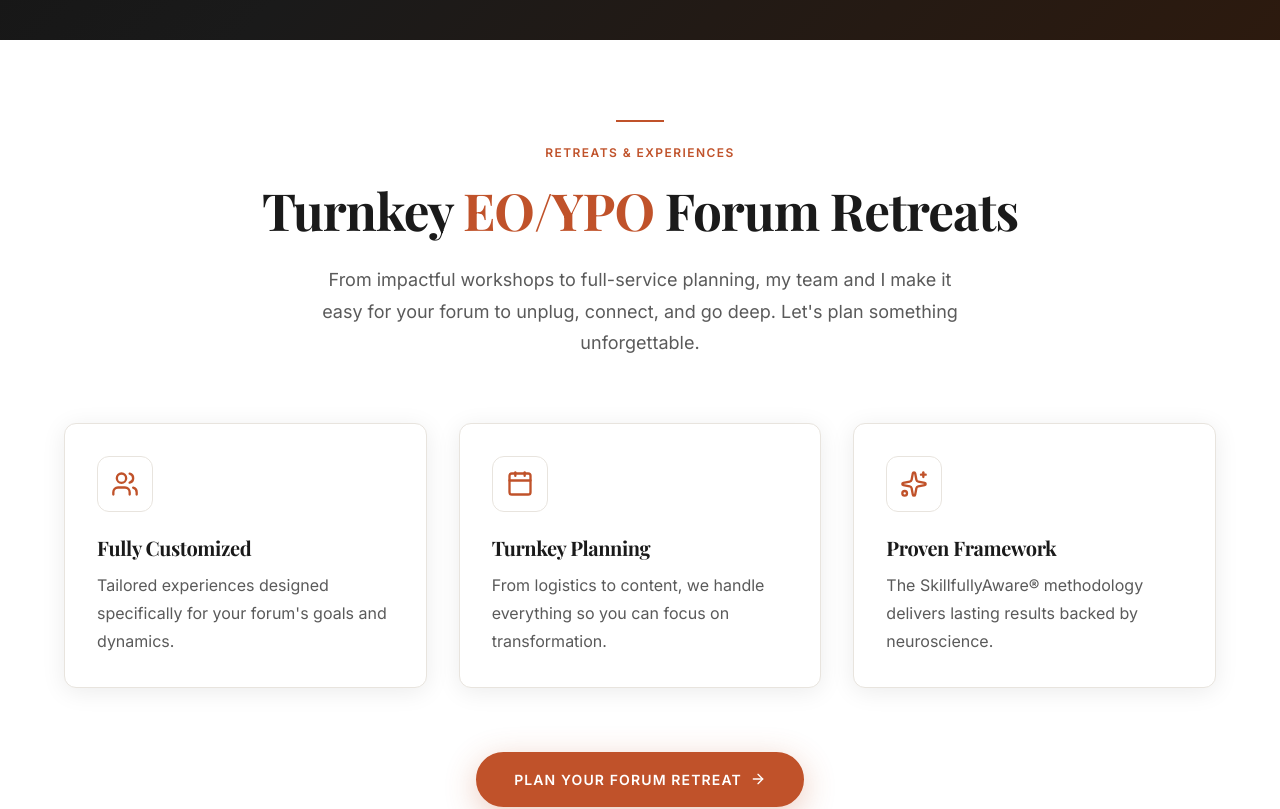
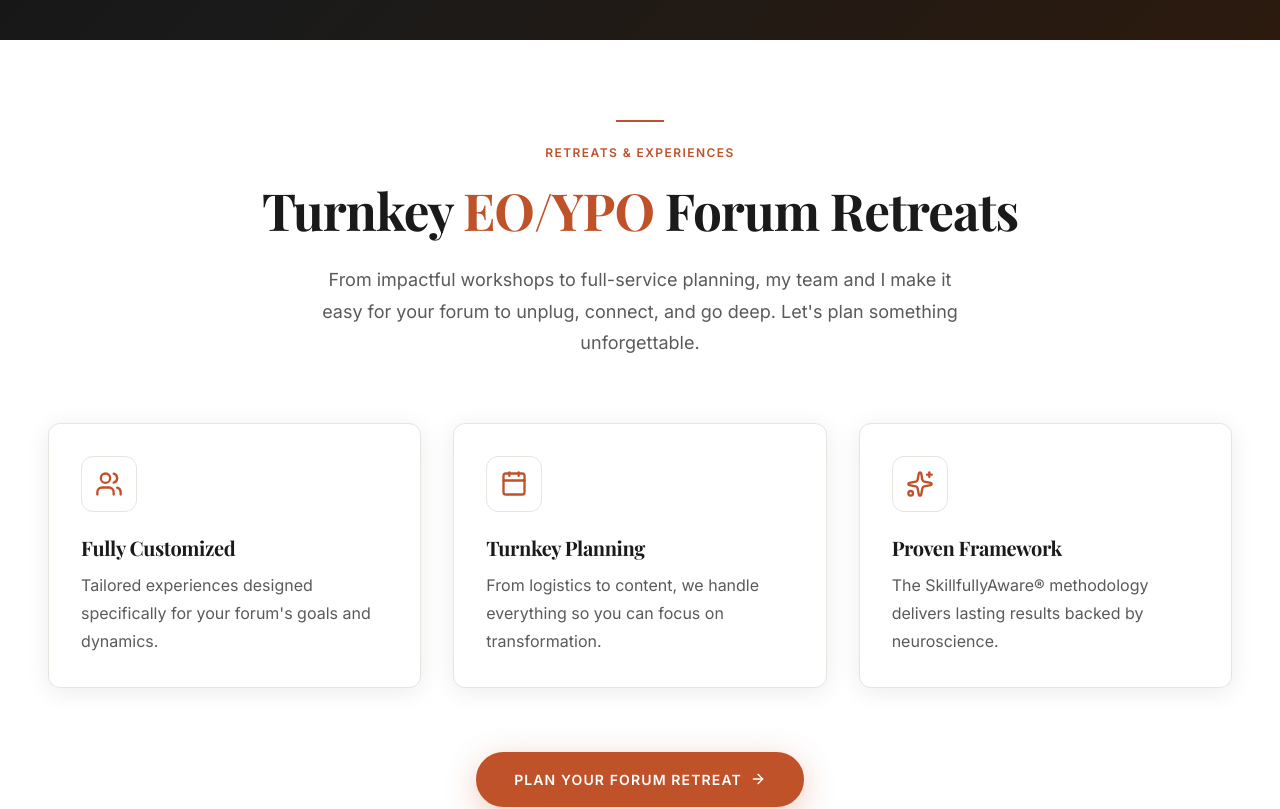
Before and after one commit to maria-mario/mp, a Next.js app: page / in a window 1280 px wide. Shown: the part 760-1569 px from the top of the page. Built offline with nearby package versions, Linux system fonts and the light colour scheme.

Commit message:
Update globals.css

```diff
--- a/app/globals.css
+++ b/app/globals.css
@@ -2,73 +2,49 @@
 
 /* ============================================
    DR. MARK PIRTLE — BRAND DESIGN SYSTEM
-   Inspired by drmarkpirtle.com + tonyrobbins.com
    ============================================ */
 
 @theme {
+  --color-brand-navy:           #1a1a1a;
+  --color-brand-navy-light:     #2d2d2d;
+  --color-brand-sienna:         #c0522a;
+  --color-brand-sienna-light:   #d4622f;
+  --color-brand-sienna-dark:    #a04420;
+  --color-brand-cream:          #faf8f5;
+  --color-brand-off-white:      #f5f2ee;
+  --color-brand-warm-gray:      #e8e4de;
+  --color-brand-text:           #1a1a1a;
+  --color-brand-text-muted:     #5a5a5a;
+  --color-brand-text-light:     #8a8a8a;
+  --color-brand-border:         #d4cfc8;
 
-  /* --- COLORS --- */
+  --font-serif: var(--font-playfair), 'Georgia', serif;
+  --font-sans:  var(--font-inter), 'Helvetica Neue', Arial, sans-serif;
 
-  /* Primary: Deep Navy/Charcoal (header, dark sections) */
-  --color-brand-navy:       #1a1a1a;
-  --color-brand-navy-light: #2d2d2d;
+  --text-display: clamp(3rem, 6vw, 5rem);
+  --text-hero:    clamp(2rem, 4vw, 3.5rem);
+  --text-title:   clamp(1.5rem, 3vw, 2.25rem);
+  --text-lead:    1.125rem;
+  --text-body:    1rem;
+  --text-small:   0.875rem;
+  --text-xs:      0.75rem;
 
-  /* Accent: Burnt Sienna / Terracotta (CTAs, highlights) */
-  --color-brand-sienna:       #c0522a;
-  --color-brand-sienna-light: #d4622f;
-  --color-brand-sienna-dark:  #a04420;
-
-  /* Neutral warm tones (body backgrounds, cards) */
-  --color-brand-cream:      #faf8f5;
-  --color-brand-off-white:  #f5f2ee;
-  --color-brand-warm-gray:  #e8e4de;
-
-  /* Text */
-  --color-brand-text:       #1a1a1a;
-  --color-brand-text-muted: #5a5a5a;
-  --color-brand-text-light: #8a8a8a;
-
-  /* Borders */
-  --color-brand-border:     #d4cfc8;
-
-  /* --- TYPOGRAPHY --- */
-
-  /* Serif for headlines (Playfair Display — add to layout.tsx) */
-  --font-serif: var(--font-playfair), 'Georgia', 'Times New Roman', serif;
-
-  /* Sans for body (Inter — add to layout.tsx) */
-  --font-sans: var(--font-inter), 'Helvetica Neue', 'Arial', sans-serif;
-
-  /* --- FONT SIZES (large, editorial scale) --- */
-  --text-display:  clamp(3rem, 6vw, 5rem);     /* Hero headlines */
-  --text-hero:     clamp(2rem, 4vw, 3.5rem);   /* Section headlines */
-  --text-title:    clamp(1.5rem, 3vw, 2.25rem); /* Sub-headlines */
-  --text-lead:     1.125rem;                    /* Lead paragraphs */
-  --text-body:     1rem;                        /* Body copy */
-  --text-small:    0.875rem;                    /* Captions, labels */
-  --text-xs:       0.75rem;                     /* Tags, badges */
-
-  /* --- SPACING --- */
   --section-padding-y: 5rem;
   --section-padding-x: 1.5rem;
 
-  /* --- SHADOWS --- */
   --shadow-card:    0 4px 24px rgba(0,0,0,0.08);
   --shadow-premium: 0 20px 60px rgba(0,0,0,0.15);
   --shadow-cta:     0 8px 32px rgba(192, 82, 42, 0.3);
 
-  /* --- BORDER RADIUS --- */
-  --radius-btn: 9999px;   /* Pill buttons (like site) */
+  --radius-btn:  9999px;
   --radius-card: 0.75rem;
 }
 
 /* ============================================
-   BASE STYLES
+   BASE
    ============================================ */
 
-*, *::before, *::after {
-  box-sizing: border-box;
-}
+*, *::before, *::after { box-sizing: border-box; }
 
 html {
   scroll-behavior: smooth;
@@ -83,10 +59,6 @@
   font-size: var(--text-body);
   line-height: 1.7;
 }
-
-/* ============================================
-   TYPOGRAPHY
-   ============================================ */
 
 h1, h2, h3, h4, h5, h6 {
   font-family: var(--font-serif);
@@ -106,7 +78,36 @@
   max-width: 68ch;
 }
 
-/* Eyebrow labels (e.g. "RETREATS & EXPERIENCES") */
+em { font-style: italic; }
+
+/* ============================================
+   COMPONENTS — must use @layer so Tailwind
+   picks them up and they can be used as classes
+   ============================================ */
+
+@layer components {
+
+  /* Layout */
+  .section {
+    padding: var(--section-padding-y) var(--section-padding-x);
+  }
+
+  .container {
+    max-width: 1200px;
+    margin-left: auto;
+    margin-right: auto;
+    padding-left: 1.5rem;
+    padding-right: 1.5rem;
+  }
+
+  .section-divider {
+    width: 3rem;
+    height: 2px;
+    background-color: var(--color-brand-sienna);
+    margin-bottom: 1rem;
+  }
+
+  /* Eyebrow label */
   .eyebrow {
     font-family: var(--font-sans);
     font-size: var(--text-xs);
@@ -116,24 +117,13 @@
     color: var(--color-brand-sienna);
   }
 
-/* Lead paragraph */
   .lead {
     font-size: var(--text-lead);
     color: var(--color-brand-text-muted);
     line-height: 1.75;
   }
 
-/* Italic brand name styling */
-em {
-  font-style: italic;
-  color: inherit;
-}
-
-/* ============================================
-   BUTTONS
-   ============================================ */
-
-/* Primary — Sienna filled (like "BOOK NOW") */
+  /* Buttons */
   .btn-primary {
     display: inline-flex;
     align-items: center;
@@ -161,7 +151,6 @@
     box-shadow: 0 12px 40px rgba(192, 82, 42, 0.4);
   }
 
-/* Secondary — White outlined (like "Get in Touch") */
   .btn-secondary {
     display: inline-flex;
     align-items: center;
@@ -186,7 +175,6 @@
     border-color: #ffffff;
   }
 
-/* Ghost — dark outlined (on light backgrounds) */
   .btn-ghost {
     display: inline-flex;
     align-items: center;
@@ -211,34 +199,7 @@
     color: #ffffff;
   }
 
-/* ============================================
-   LAYOUT HELPERS
-   ============================================ */
-
-.section {
-  padding: var(--section-padding-y) var(--section-padding-x);
-}
-
-.container {
-  max-width: 1200px;
-  margin-left: auto;
-  margin-right: auto;
-  padding-left: 1.5rem;
-  padding-right: 1.5rem;
-}
-
-/* Section divider line (like site's horizontal rules) */
-.section-divider {
-  width: 3rem;
-  height: 2px;
-  background-color: var(--color-brand-sienna);
-  margin-bottom: 1rem;
-}
-
-/* ============================================
-   CARDS
-   ============================================ */
-
+  /* Cards */
   .card {
     background-color: #ffffff;
     border-radius: var(--radius-card);
@@ -253,10 +214,7 @@
     transform: translateY(-2px);
   }
 
-/* ============================================
-   DARK SECTIONS (navy background)
-   ============================================ */
-
+  /* Section backgrounds */
   .section-dark {
     background-color: var(--color-brand-navy);
     color: #ffffff;
@@ -273,10 +231,6 @@
     color: rgba(255,255,255,0.75);
   }
 
-/* ============================================
-   SIENNA CTA SECTIONS (like "Your time is now")
-   ============================================ */
-
   .section-sienna {
     background-color: var(--color-brand-sienna);
     color: #ffffff;
@@ -289,10 +243,7 @@
     color: #ffffff;
   }
 
-/* ============================================
-   NAVIGATION
-   ============================================ */
-
+  /* Nav */
   .nav {
     background-color: var(--color-brand-navy);
     color: #ffffff;
@@ -312,10 +263,7 @@
     color: #ffffff;
   }
 
-/* ============================================
-   ACCORDION (like the Presence/Clarity items)
-   ============================================ */
-
+  /* Accordion */
   .accordion-item {
     border-top: 1px solid var(--color-brand-border);
     padding: 1.25rem 0;
@@ -343,10 +291,7 @@
     flex-shrink: 0;
   }
 
-/* ============================================
-   TESTIMONIALS
-   ============================================ */
-
+  /* Testimonials */
   .testimonial-quote {
     font-family: var(--font-serif);
     font-size: 1.125rem;
@@ -368,10 +313,7 @@
     color: var(--color-brand-text-light);
   }
 
-/* ============================================
-   FORMS
-   ============================================ */
-
+  /* Forms */
   .form-input {
     width: 100%;
     padding: 0.75rem 1rem;
@@ -399,10 +341,7 @@
     letter-spacing: 0.02em;
   }
 
-/* ============================================
-   FOOTER
-   ============================================ */
-
+  /* Footer */
   .footer {
     background-color: var(--color-brand-navy);
     color: rgba(255,255,255,0.7);
@@ -418,3 +357,4 @@
   .footer a:hover {
     color: #ffffff;
   }
+}
```
Lines whose indentation alone changed are shown as unchanged.
